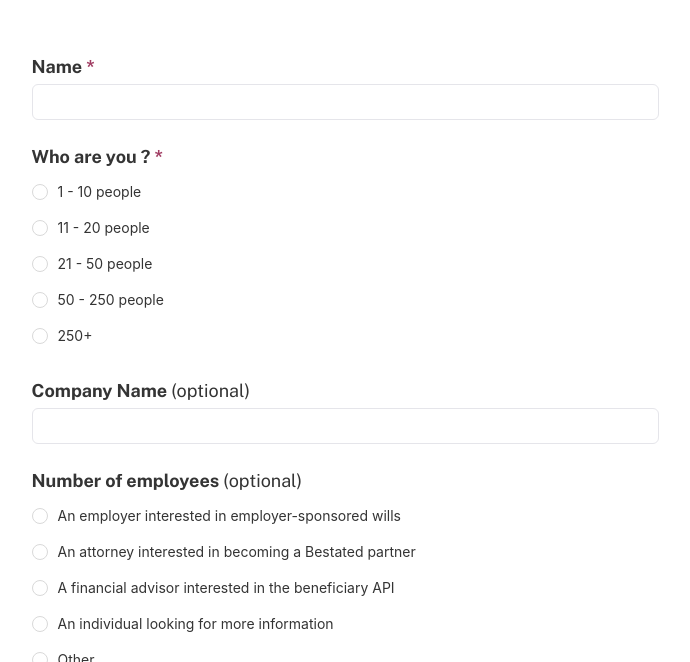
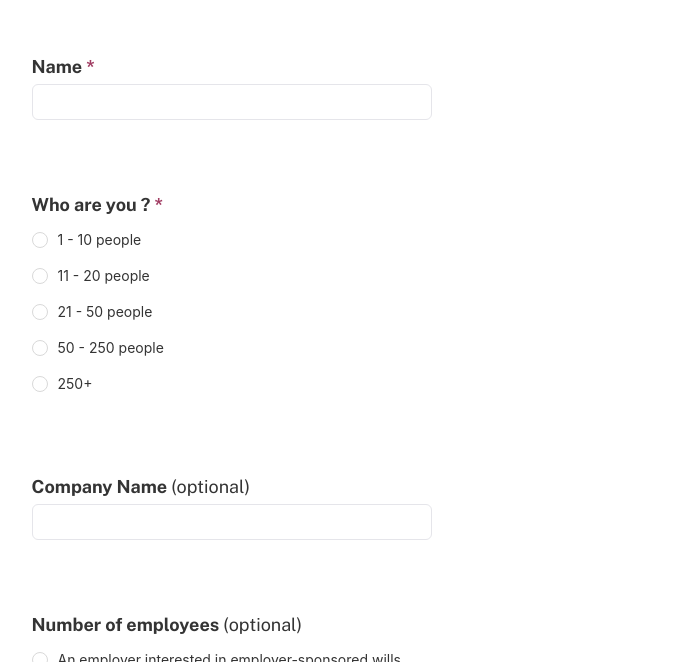
Before and after one commit to chenathy/besated-org, a React app: page /contact in a window 1280 px wide. Shown: the part 738-1400 px from the top of the page, without its empty margins (375-1065 px from the left). Built offline with nearby package versions, Linux system fonts and the light colour scheme.

Commit message:
changed gap

```diff
--- a/src/Contact/Contact.css
+++ b/src/Contact/Contact.css
@@ -19,10 +19,18 @@
     max-height: 1630px;
     border-radius: 8px;
     padding: 64px;
-    gap: 48px;
     background: #FFFFFF;
     box-shadow: 0px 4px 4px -4px #0C0C0D0D;
     box-shadow: 0px 16px 32px -4px #0C0C0D1A;
+}
+
+.form-form {
+    display: grid;
+    gap: 48px;
+}
+
+.form-group {
+    width: 400px;
 }
 
 .form-group p {
@@ -34,6 +42,7 @@
     text-align: left;
 }
 
+
 #req {
     color: #A13D63;
     justify-content: center;
--- a/src/Contact/index.js
+++ b/src/Contact/index.js
@@ -108,6 +108,7 @@ const Contact = () => {
 
                     <Form
                         fluid
+                        className='form-form'
                         // formValue={formValue}
                         // onChange={handleChange}
                         // onSubmit={handleSubmit}
@@ -195,7 +196,6 @@ const Contact = () => {
                                 data={usStates}
                                 placeholder='Choose state'
                                 required
-                                style={{ width: 300 }}
                             />
                         </Form.Group>
 
@@ -207,7 +207,6 @@ const Contact = () => {
                                 rows={5}
                                 placeholder='Shoot us a message!'
                                 required
-                                style={{ width: 300 }}
                             />
                         </Form.Group>
 
```
